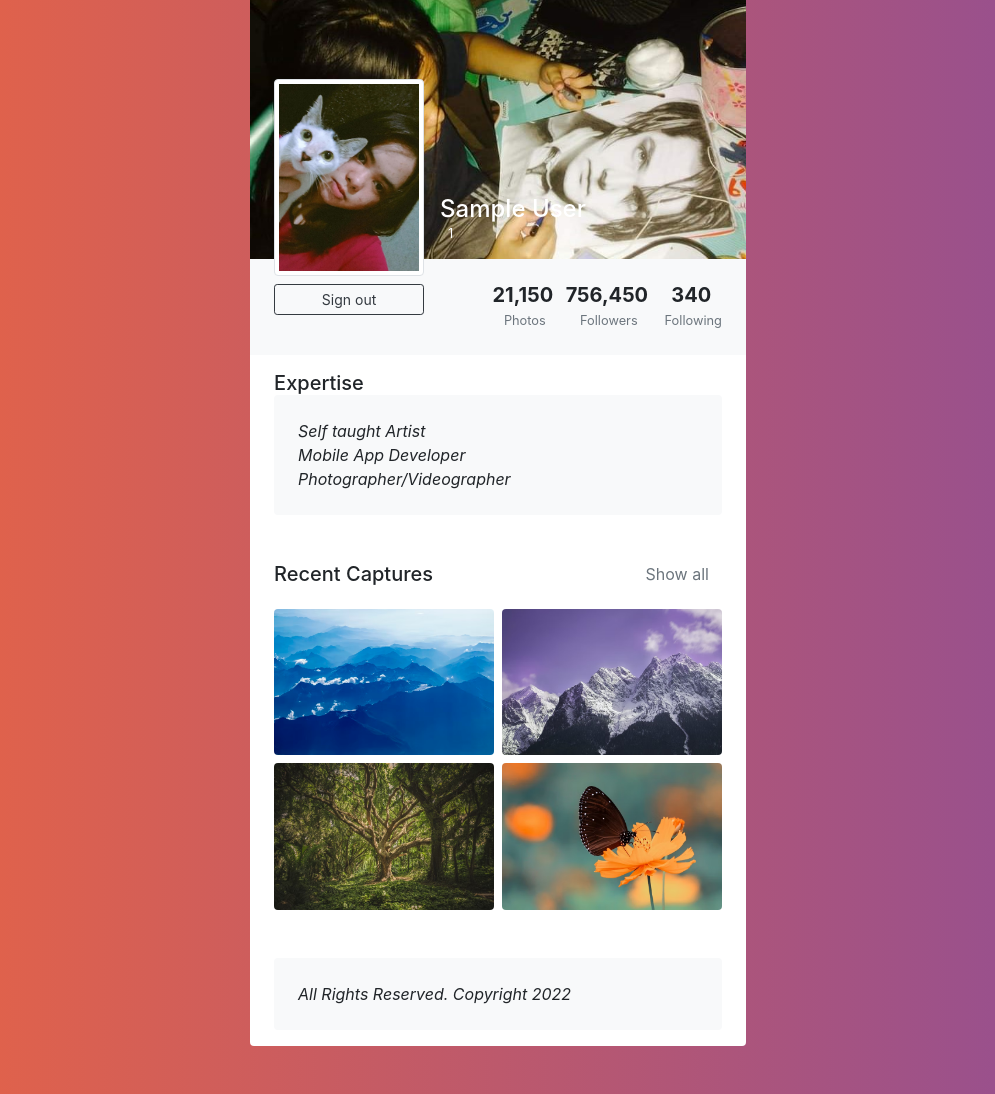
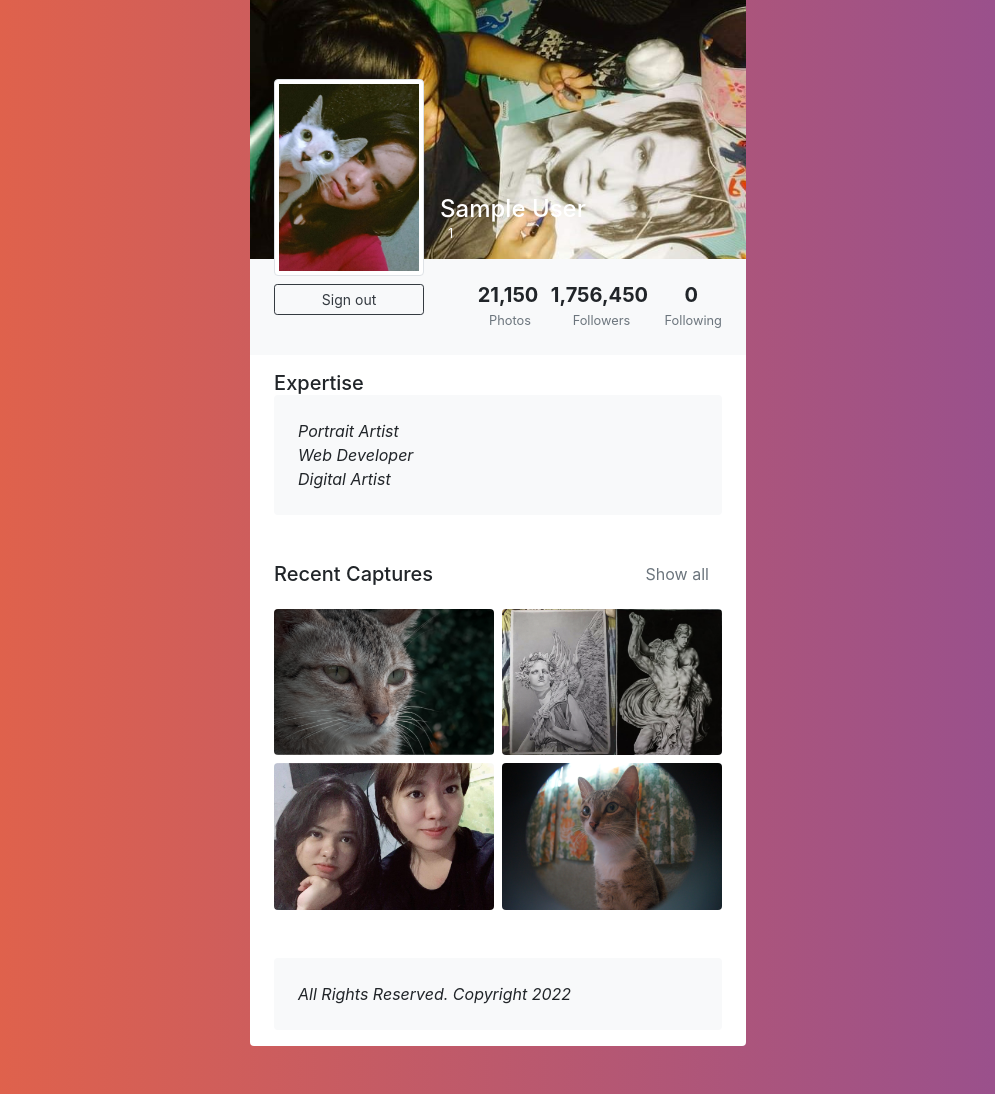
Before and after one commit to buhaymarella/act5-MyTumblr-Buhay, a PHP site: page /account.php in a window 1280 px wide. Shown: the part 49-1143 px from the top of the page, without its empty margins (142-1137 px from the left). Run offline with PHP 8.4, Linux system fonts and the light colour scheme; the visitor is signed in with stand-in values (Sample User, id 1); some libraries are stand-ins or nearby versions.

Commit message:
Other files added

```diff
--- a/account.php
+++ b/account.php
@@ -35,7 +35,7 @@ elseif (isset($_REQUEST['logout'])===true) {
 }
 
 body {
-    background: #654ea3;
+    background: #8d448b;
     background: linear-gradient(to right, #e96443, #904e95);
     min-height: 100vh;
     overflow-x: hidden
@@ -65,10 +65,10 @@ body {
                         <h5 class="font-weight-bold mb-0 d-block">21,150</h5><small class="text-muted"> <i class="fas fa-image mr-1"></i>Photos</small>
                     </li>
                     <li class="list-inline-item">
-                        <h5 class="font-weight-bold mb-0 d-block">756,450</h5><small class="text-muted"> <i class="fas fa-user mr-1"></i>Followers</small>
+                        <h5 class="font-weight-bold mb-0 d-block">1,756,450</h5><small class="text-muted"> <i class="fas fa-user mr-1"></i>Followers</small>
                     </li>
                     <li class="list-inline-item">
-                        <h5 class="font-weight-bold mb-0 d-block">340</h5><small class="text-muted"> <i class="fas fa-user mr-1"></i>Following</small>
+                        <h5 class="font-weight-bold mb-0 d-block">0</h5><small class="text-muted"> <i class="fas fa-user mr-1"></i>Following</small>
                     </li>
                 </ul>
             </div>
@@ -76,9 +76,9 @@ body {
             <div class="px-4 py-3">
                 <h5 class="mb-0">Expertise </h5>
                 <div class="p-4 rounded shadow-sm bg-light">
-                    <p class="font-italic mb-0">Self taught Artist</p>
-                    <p class="font-italic mb-0">Mobile App Developer</p>
-                    <p class="font-italic mb-0">Photographer/Videographer</p>
+                    <p class="font-italic mb-0">Portrait Artist</p>
+                    <p class="font-italic mb-0">Web Developer</p>
+                    <p class="font-italic mb-0">Digital Artist</p>
                 </div>
             </div>
 
@@ -88,10 +88,10 @@ body {
                 </div>
                 <div class="row">
 
-                    <div class="col-lg-6 mb-2 pr-lg-1"><img src="images/photo-1.avif" alt="" class="img-fluid rounded shadow-sm"></div>
-                    <div class="col-lg-6 mb-2 pl-lg-1"><img src="images/photo-2.avif" alt="" class="img-fluid rounded shadow-sm"></div>
-                    <div class="col-lg-6 pr-lg-1 mb-2"><img src="images/photo-3.avif" alt="" class="img-fluid rounded shadow-sm"></div>
-                    <div class="col-lg-6 pl-lg-1"><img src="images/photo-4.avif" alt="" class="img-fluid rounded shadow-sm"></div>
+                    <div class="col-lg-6 mb-2 pr-lg-1"><img src="images/cat.png" alt="" class="img-fluid rounded shadow-sm"></div>
+                    <div class="col-lg-6 mb-2 pl-lg-1"><img src="images/art.png" alt="" class="img-fluid rounded shadow-sm"></div>
+                    <div class="col-lg-6 pr-lg-1 mb-2"><img src="images/me.png" alt="" class="img-fluid rounded shadow-sm"></div>
+                    <div class="col-lg-6 pl-lg-1"><img src="images/Cat(1).png" alt="" class="img-fluid rounded shadow-sm"></div>
                 </div>
             </div>
 
--- a/index.php
+++ b/index.php
@@ -6,7 +6,7 @@ session_start();
 $acc_username = "marella";
 $acc_password = "chay17";
 $acc_fullname = "Marella Buhay";
-$acc_address = "Marinduque PH";
+$acc_address = "Santa Cruz,Marinduque PH";
 
 //for checking url for redirections
 $url_add = "http://".$_SERVER['HTTP_HOST'].$_SERVER['PHP_SELF'];
```
Also changed, not shown: images/Cat(1).png (added), images/art.png (added), images/cat.png (added), images/me.png (added).
